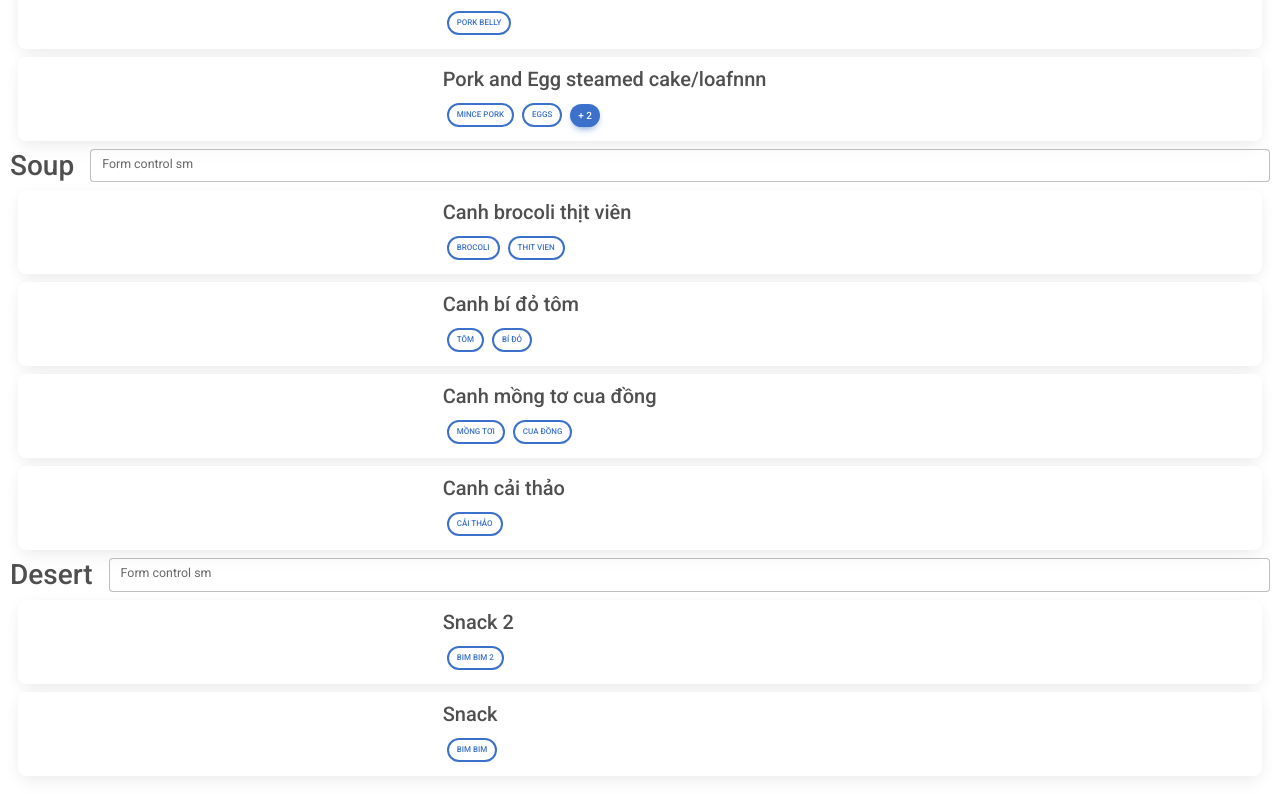
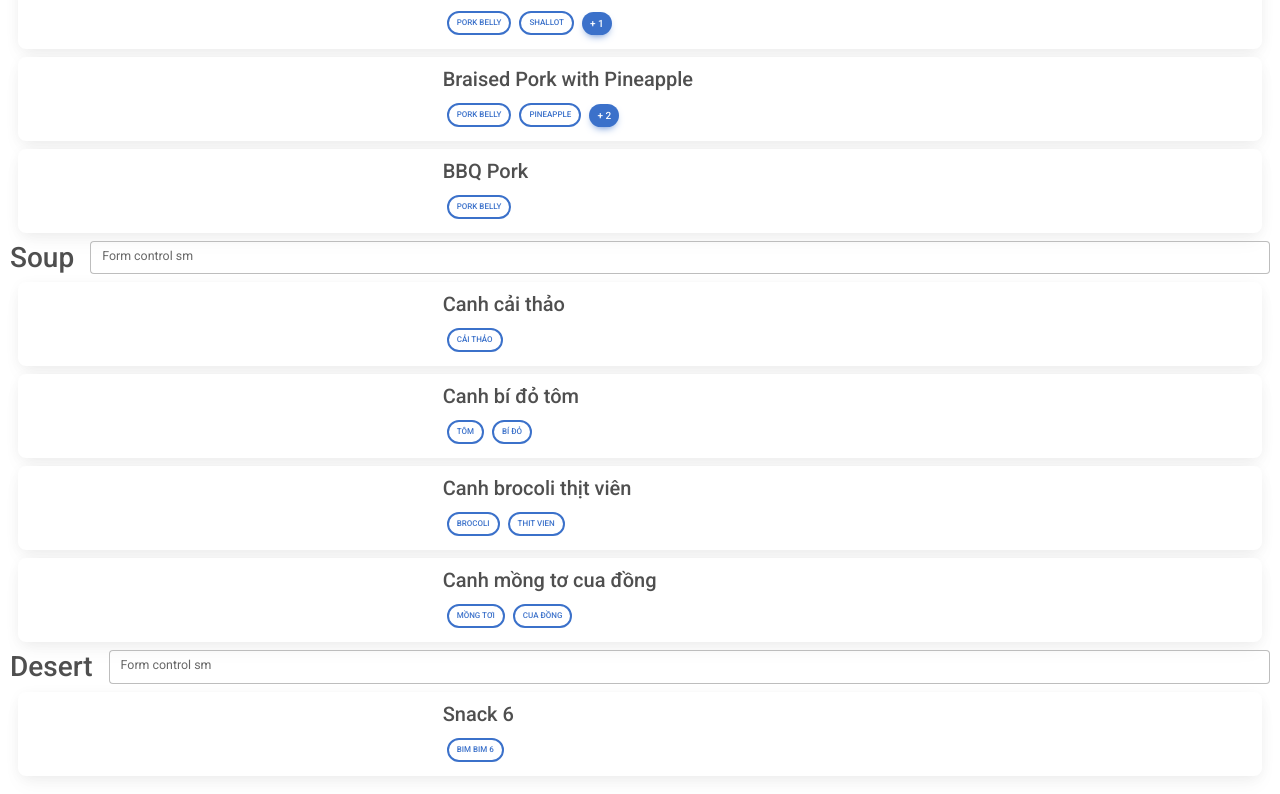
Before and after one commit to erayus/angi, a React (Create React App) app in the folder website/: page / in a window 1280 px wide. Shown: the part 351-1145 px from the top of the page. Built offline with nearby package versions, Linux system fonts and the light colour scheme.

Commit message:
Effectively display food based on quantity changes

```diff
--- a/website/src/shared/foodDirectory.ts
+++ b/website/src/shared/foodDirectory.ts
@@ -78,4 +78,32 @@ export const FoodDirectory: IFood[] = [
         imgUrl: '',
         ingredients: ['bim bim 2'],
       },
+      {
+        id: 12,
+        name: 'Snack 3',
+        category: Category.Dessert,
+        imgUrl: '',
+        ingredients: ['bim bim 3'],
+      },
+      {
+        id: 13,
+        name: 'Snack 4',
+        category: Category.Dessert,
+        imgUrl: '',
+        ingredients: ['bim bim 4'],
+      },
+      {
+        id: 14,
+        name: 'Snack 5',
+        category: Category.Dessert,
+        imgUrl: '',
+        ingredients: ['bim bim 5'],
+      },
+      {
+        id: 15,
+        name: 'Snack 6',
+        category: Category.Dessert,
+        imgUrl: '',
+        ingredients: ['bim bim 6'],
+      },
 ]
--- a/website/src/store/foodStore.ts
+++ b/website/src/store/foodStore.ts
@@ -1,5 +1,5 @@
 import {makeAutoObservable} from 'mobx';
-import { IFoodCategory, IFood } from "../models/food";
+import { IFoodCategory, IFood, Category } from "../models/food";
 import { FoodDirectory } from '../shared/foodDirectory';
 
 export default class FoodStore {
@@ -22,11 +22,15 @@ export default class FoodStore {
         const copyFood = this.foodList.slice();
         const category = copyFood.map(food => food.category).filter((category, index, self) => self.indexOf(category) === index);
 
-        const defaultQuantity = 5; //TODO
+
         this.availableFoodCategories = category.map(category => {
-            const quantity: number = localStorage.getItem(`${category}-quantity`)
-                                     ? +localStorage.getItem(`${category}-quantity`)!
-                                     : defaultQuantity;
+            let quantity: number;
+            const defaultQuantity = 5; //TODO
+            if (!this.getFoodCategoryQuantityForCategory(category)){
+                quantity = this.setQuantityForCategory(category, defaultQuantity);
+            } else {
+                quantity = this.getFoodCategoryQuantityForCategory(category)!;
+            };
 
             return {
                 category: category,
@@ -35,18 +39,13 @@ export default class FoodStore {
         })
     };
 
-    getRandomFoodForCategory = (quantityToShow: number, foodCategory: IFoodCategory, currentFoodThisWeekUnderTheSameCategory: IFood[]): IFood[] => {
+    getRandomFoodForCategory = (quantityToShow: number, category: Category): IFood[] => {
             const copyFood = this.foodList.slice();
-            let foodUnderGivenCategory = copyFood.filter(food=> food.category === foodCategory.category);
-
-            if (currentFoodThisWeekUnderTheSameCategory.length > 0) {
-                foodUnderGivenCategory = foodUnderGivenCategory.filter(food => !currentFoodThisWeekUnderTheSameCategory
-                    .some((eachFoodThisWeek) => eachFoodThisWeek.id === food.id));
-            }
+            let foodUnderGivenCategory = copyFood.filter(food=> food.category === category);
 
             if (quantityToShow > foodUnderGivenCategory.length) {
                 console.log('Number of food required to show is larger than the number of food in the database.');
-                quantityToShow = quantityToShow - foodUnderGivenCategory.length;
+                quantityToShow = foodUnderGivenCategory.length;
             }
 
             const foodToReturn: IFood[] = [];
@@ -59,6 +58,20 @@ export default class FoodStore {
             return foodToReturn;
     }
 
+    setQuantityForCategory(category: Category, quantityToShow: number) : number {
+        console.log('Heyya');
+        localStorage.setItem(`${category}-quantity`, quantityToShow.toString());
+        return quantityToShow;
+    }
+
+    getFoodCategoryQuantityForCategory(category: Category): number | null {
+
+        return localStorage.getItem(`${category}-quantity`)
+               ? +localStorage.getItem(`${category}-quantity`)!
+               : null;
+    }
+
+
     removeFood = async (key: string) => {
     }
 }
--- a/website/src/views/food-this-week/foodThisWeek.tsx
+++ b/website/src/views/food-this-week/foodThisWeek.tsx
@@ -10,34 +10,33 @@ import { MDBInput } from 'mdb-react-ui-kit';
 const FoodThisWeek = () => {
     const {foodStore} = useStore();
     const {loadFood, availableFoodCategories: availableCategories} = foodStore;
-    const [noOfFoodPerWeek] = useState(4);
 
     const [foodThisWeek, setFoodThisWeek] = useState<IFood[]>([]);
 
     useEffect(()=> {
         if (foodThisWeek.length === 0) {
-            loadFood();
-            availableCategories.forEach(foodCategory => {
-                const foodThisWeekUnderCategory = foodThisWeek.filter(food => food.category === foodCategory.category);
+             loadFood();
+        };
+        availableCategories.forEach(foodCategory => {
+            //TODO: better way to customize quantity to show for the Dessert category
+            if (foodCategory.category === Category.Dessert) {
+                const newFood = foodStore.getRandomFoodForCategory(1, foodCategory.category);
+                setFoodThisWeek((currentFood) => {
+                    const foodWithoutOldFood = currentFood.filter(curFood => curFood.category !== foodCategory.category)
+                    return [...foodWithoutOldFood, ...newFood]
+                });
+                return;
+            }
 
-                if (foodCategory.category === Category.Dessert) {
-                    const food = foodStore.getRandomFoodForCategory(4, foodCategory, foodThisWeekUnderCategory);
-                    setFoodThisWeek((prevState) => [...prevState, ...food]);
-                    return;
-                }
+            const newFood = foodStore.getRandomFoodForCategory(foodCategory.quantity, foodCategory.category);
+            setFoodThisWeek((currentFood) => {
+                const foodWithoutOldFood = currentFood.filter(curFood => curFood.category !== foodCategory.category)
+                return [...foodWithoutOldFood, ...newFood]
+            });
+        })
 
-                const food = foodStore.getRandomFoodForCategory(noOfFoodPerWeek, foodCategory, foodThisWeekUnderCategory);
-                setFoodThisWeek((prevState) => [...prevState, ...food]);
-            })
-        }
-    }, [foodStore,
-        availableCategories,
-        availableCategories.length,
-        foodThisWeek,
-        foodThisWeek.length,
-        loadFood,
-        noOfFoodPerWeek,
-        ]);
+    // eslint-disable-next-line react-hooks/exhaustive-deps
+    }, [foodStore, availableCategories]);
 
 
     const foodToDisplay = availableCategories.map(foodCategory =>  {
```
